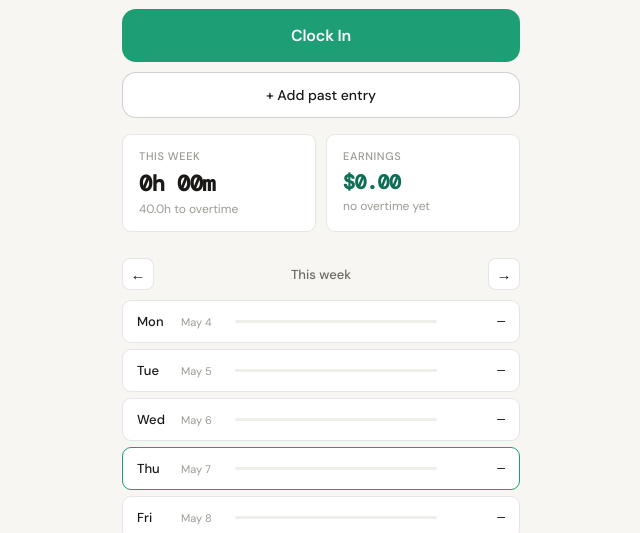
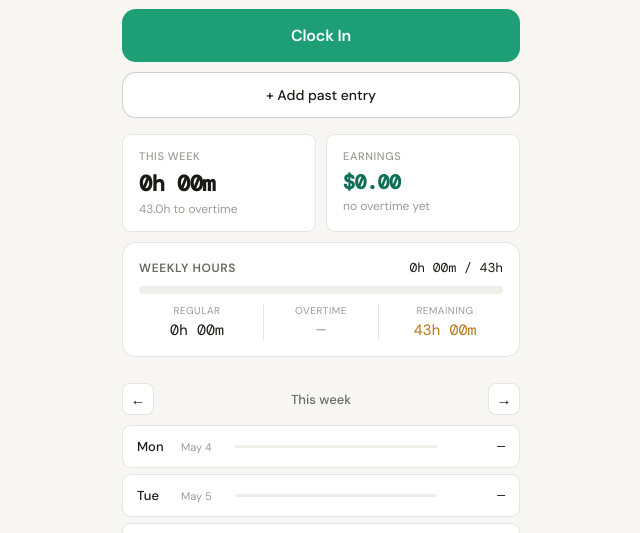
Before and after one commit to lizzran545-droid/Work-tracker-, a plain HTML site: page index.html in a window 1280 px wide. Shown: the part 248-781 px from the top of the page, without its empty margins (319-959 px from the left). Drawn offline with nearby package versions, Linux system fonts and the light colour scheme.

Commit message:
Add files via upload

```diff
--- a/index.html
+++ b/index.html
@@ -250,6 +250,31 @@
       <div class="ots" id="ot-detail"></div>
     </div>
 
+    <!-- WEEKLY HOURS BREAKDOWN -->
+    <div class="form-card" id="week-breakdown" style="margin-bottom:10px">
+      <div style="display:flex;justify-content:space-between;align-items:center;margin-bottom:10px">
+        <div style="font-size:12px;font-weight:600;color:var(--text2);text-transform:uppercase;letter-spacing:0.6px">Weekly Hours</div>
+        <div style="font-size:13px;font-family:'DM Mono',monospace;color:var(--text)" id="week-prog-label">0h 0m / 43h</div>
+      </div>
+      <div style="background:var(--surface2);border-radius:6px;height:8px;overflow:hidden;margin-bottom:10px">
+        <div id="week-prog-bar" style="height:100%;border-radius:6px;background:var(--green);width:0%;transition:width 0.4s ease"></div>
+      </div>
+      <div style="display:grid;grid-template-columns:1fr 1fr 1fr;gap:8px;text-align:center">
+        <div>
+          <div style="font-size:10px;color:var(--text3);text-transform:uppercase;letter-spacing:0.5px;margin-bottom:3px">Regular</div>
+          <div style="font-size:15px;font-family:'DM Mono',monospace;color:var(--text)" id="week-reg-h">0h 0m</div>
+        </div>
+        <div style="border-left:1px solid var(--border);border-right:1px solid var(--border)">
+          <div style="font-size:10px;color:var(--text3);text-transform:uppercase;letter-spacing:0.5px;margin-bottom:3px">Overtime</div>
+          <div style="font-size:15px;font-family:'DM Mono',monospace;color:var(--green)" id="week-ot-h">0h 0m</div>
+        </div>
+        <div>
+          <div style="font-size:10px;color:var(--text3);text-transform:uppercase;letter-spacing:0.5px;margin-bottom:3px">Remaining</div>
+          <div style="font-size:15px;font-family:'DM Mono',monospace;color:var(--amber)" id="week-rem-h">43h 0m</div>
+        </div>
+      </div>
+    </div>
+
     <div class="week-nav">
       <button class="wk-arrow" onclick="changeWeek(-1)">&#8592;</button>
       <span id="week-label">This week</span>
@@ -327,8 +352,9 @@
 
 </div>
 <script>
-const RATE = 20;
-const OT_THRESHOLD = 40;
+const RATE = 17.18;
+const OT_RATE = 20;
+const OT_THRESHOLD = 43;
 let state = { clockedIn: false, clockInTime: null, weekOffset: 0, viewDay: null, manualFrom: null };
 let db = loadDb();
 
@@ -358,7 +384,7 @@ function totalHoursForWeek(days) {
 function calcEarnings(h) {
   const reg = Math.min(h, OT_THRESHOLD);
   const ot = Math.max(0, h - OT_THRESHOLD);
-  return { reg, ot, earn: reg*RATE + ot*RATE*1.5 };
+  return { reg, ot, earn: reg * RATE + ot * OT_RATE };
 }
 function fmtHM(h) {
   const hh = Math.floor(h); const mm = Math.round((h-hh)*60);
@@ -428,8 +454,8 @@ function renderWeek() {
 
   if (ot > 0) {
     document.getElementById('ot-banner').style.display = 'block';
-    document.getElementById('ot-earn').textContent = '$' + (ot * RATE * 1.5).toFixed(2);
-    document.getElementById('ot-detail').textContent = fmtHM(ot) + ' overtime @ $' + (RATE * 1.5).toFixed(2) + '/hr';
+    document.getElementById('ot-earn').textContent = '$' + (ot * OT_RATE).toFixed(2);
+    document.getElementById('ot-detail').textContent = fmtHM(ot) + ' overtime @ $' + OT_RATE.toFixed(2) + '/hr';
     document.getElementById('stat-ot-label').textContent = fmtHM(ot) + ' overtime';
     document.getElementById('stat-sub').textContent = fmtHM(Math.min(totalH, OT_THRESHOLD)) + ' regular';
   } else {
@@ -438,6 +464,20 @@ function renderWeek() {
     const remaining = OT_THRESHOLD - totalH;
     document.getElementById('stat-sub').textContent = remaining > 0 ? (remaining.toFixed(1) + 'h to overtime') : '';
   }
+
+  // Weekly breakdown card
+  const regH = Math.min(totalH, OT_THRESHOLD);
+  const remH = Math.max(0, OT_THRESHOLD - totalH);
+  const pct = Math.min(100, (totalH / OT_THRESHOLD) * 100);
+  const barColor = ot > 0 ? 'var(--green-dark)' : 'var(--green)';
+  document.getElementById('week-prog-label').textContent = fmtHM(totalH) + ' / 43h';
+  document.getElementById('week-prog-bar').style.width = pct + '%';
+  document.getElementById('week-prog-bar').style.background = barColor;
+  document.getElementById('week-reg-h').textContent = fmtHM(regH);
+  document.getElementById('week-ot-h').textContent = ot > 0 ? fmtHM(ot) : '—';
+  document.getElementById('week-ot-h').style.color = ot > 0 ? 'var(--green)' : 'var(--text3)';
+  document.getElementById('week-rem-h').textContent = remH > 0 ? fmtHM(remH) : '✓ Done';
+  document.getElementById('week-rem-h').style.color = remH > 0 ? 'var(--amber)' : 'var(--green)';
 
   const hours = days.map(d => (db[dayKey(d)]?.entries||[]).reduce((s,e) => s+(e.end-e.start)/3600000, 0));
   const maxH = Math.max(...hours, 0.001);
```
